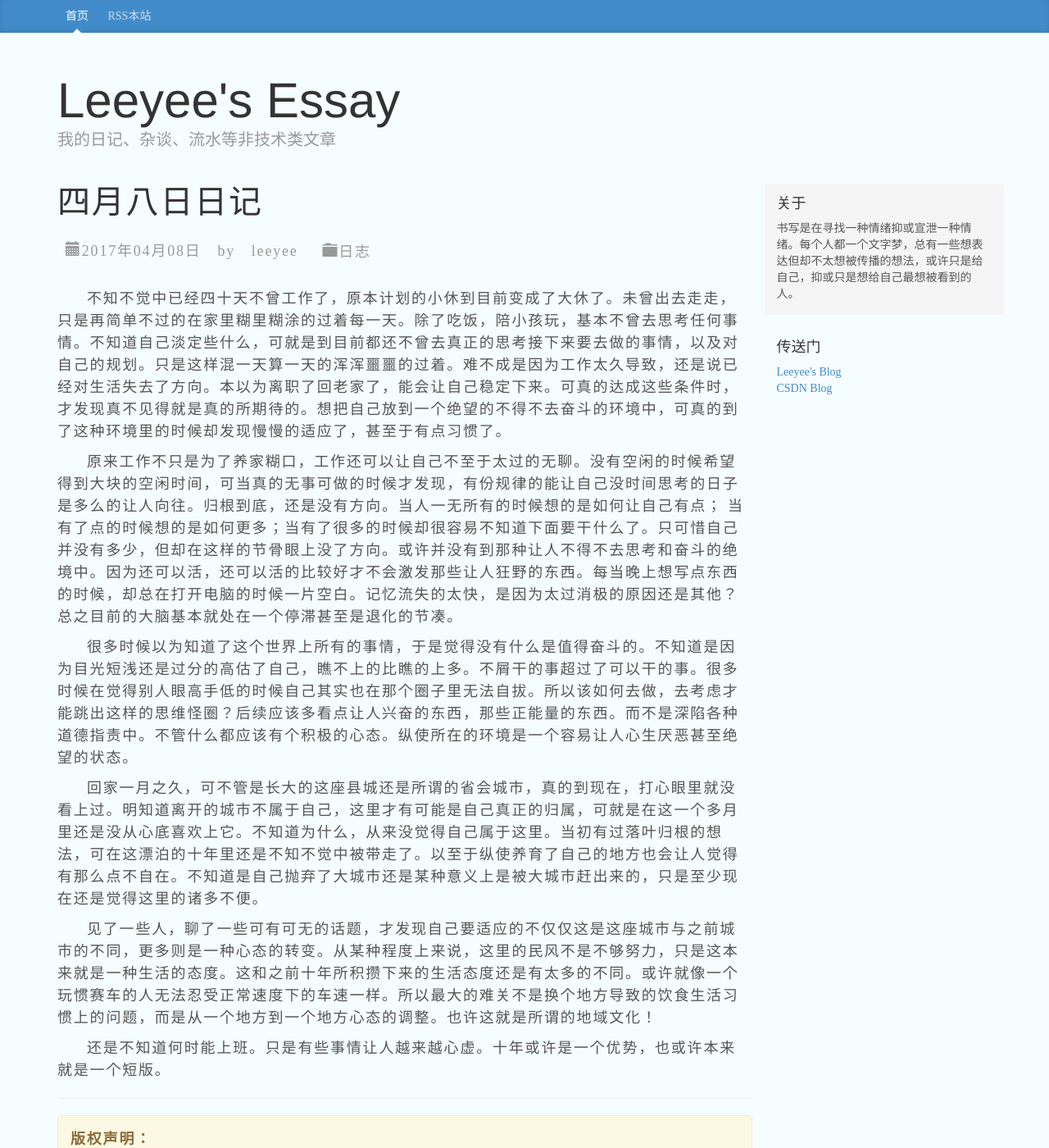
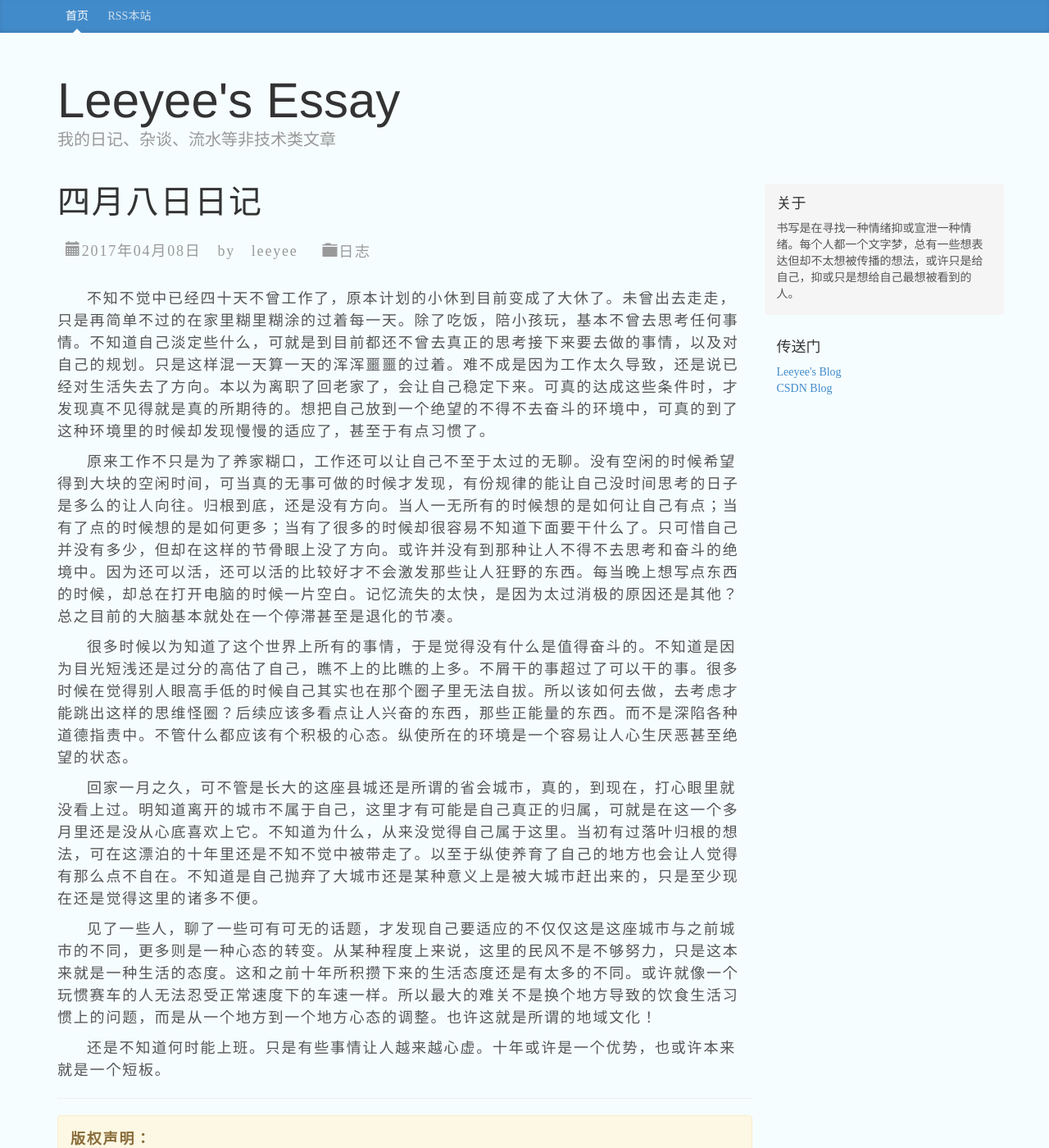
Before and after one commit to leeyee/essay, a Jekyll site: the page built from _posts/2017-04-08-April-8-diary.md, in a window 1280 px wide and 1400 px high. Shown: the whole window at 82% size. Built offline with Jekyll 4.4.1, drawn with Linux system fonts in a browser that asks for light colours; nearby versions of some CDN libraries; comment, search, counter and statistics services are not loaded.

Commit message:
add new article

```diff
--- a/_posts/2017-04-08-April-8-diary.md
+++ b/_posts/2017-04-08-April-8-diary.md
@@ -5,14 +5,14 @@
 category: 日志
 ---
 
-不知不觉中已经四十天不曾工作了，原本计划的小休到目前变成了大休了。未曾出去走走，只是再简单不过的在家里糊里糊涂的过着每一天。除了吃饭，陪小孩玩，基本不曾去思考任何事情。不知道自己淡定些什么，可就是到目前都还不曾去真正的思考接下来要去做的事情，以及对自己的规划。只是这样混一天算一天的浑浑噩噩的过着。难不成是因为工作太久导致，还是说已经对生活失去了方向。本以为离职了回老家了，能会让自己稳定下来。可真的达成这些条件时，才发现真不见得就是真的所期待的。想把自己放到一个绝望的不得不去奋斗的环境中，可真的到了这种环境里的时候却发现慢慢的适应了，甚至于有点习惯了。
+不知不觉中已经四十天不曾工作了，原本计划的小休到目前变成了大休了。未曾出去走走，只是再简单不过的在家里糊里糊涂的过着每一天。除了吃饭，陪小孩玩，基本不曾去思考任何事情。不知道自己淡定些什么，可就是到目前都还不曾去真正的思考接下来要去做的事情，以及对自己的规划。只是这样混一天算一天的浑浑噩噩的过着。难不成是因为工作太久导致，还是说已经对生活失去了方向。本以为离职了回老家了，会让自己稳定下来。可真的达成这些条件时，才发现真不见得就是真的所期待的。想把自己放到一个绝望的不得不去奋斗的环境中，可真的到了这种环境里的时候却发现慢慢的适应了，甚至于有点习惯了。
 
-原来工作不只是为了养家糊口，工作还可以让自己不至于太过的无聊。没有空闲的时候希望得到大块的空闲时间，可当真的无事可做的时候才发现，有份规律的能让自己没时间思考的日子是多么的让人向往。归根到底，还是没有方向。当人一无所有的时候想的是如何让自己有点； 当有了点的时候想的是如何更多；当有了很多的时候却很容易不知道下面要干什么了。只可惜自己并没有多少，但却在这样的节骨眼上没了方向。或许并没有到那种让人不得不去思考和奋斗的绝境中。因为还可以活，还可以活的比较好才不会激发那些让人狂野的东西。每当晚上想写点东西的时候，却总在打开电脑的时候一片空白。记忆流失的太快，是因为太过消极的原因还是其他？总之目前的大脑基本就处在一个停滞甚至是退化的节凑。
+原来工作不只是为了养家糊口，工作还可以让自己不至于太过的无聊。没有空闲的时候希望得到大块的空闲时间，可当真的无事可做的时候才发现，有份规律的能让自己没时间思考的日子是多么的让人向往。归根到底，还是没有方向。当人一无所有的时候想的是如何让自己有点；当有了点的时候想的是如何更多；当有了很多的时候却很容易不知道下面要干什么了。只可惜自己并没有多少，但却在这样的节骨眼上没了方向。或许并没有到那种让人不得不去思考和奋斗的绝境中。因为还可以活，还可以活的比较好才不会激发那些让人狂野的东西。每当晚上想写点东西的时候，却总在打开电脑的时候一片空白。记忆流失的太快，是因为太过消极的原因还是其他？总之目前的大脑基本就处在一个停滞甚至是退化的节凑。
 
 很多时候以为知道了这个世界上所有的事情，于是觉得没有什么是值得奋斗的。不知道是因为目光短浅还是过分的高估了自己，瞧不上的比瞧的上多。不屑干的事超过了可以干的事。很多时候在觉得别人眼高手低的时候自己其实也在那个圈子里无法自拔。所以该如何去做，去考虑才能跳出这样的思维怪圈？后续应该多看点让人兴奋的东西，那些正能量的东西。而不是深陷各种道德指责中。不管什么都应该有个积极的心态。纵使所在的环境是一个容易让人心生厌恶甚至绝望的状态。
 
-回家一月之久，可不管是长大的这座县城还是所谓的省会城市，真的到现在，打心眼里就没看上过。明知道离开的城市不属于自己，这里才有可能是自己真正的归属，可就是在这一个多月里还是没从心底喜欢上它。不知道为什么，从来没觉得自己属于这里。当初有过落叶归根的想法，可在这漂泊的十年里还是不知不觉中被带走了。以至于纵使养育了自己的地方也会让人觉得有那么点不自在。不知道是自己抛弃了大城市还是某种意义上是被大城市赶出来的，只是至少现在还是觉得这里的诸多不便。
+回家一月之久，可不管是长大的这座县城还是所谓的省会城市，真的，到现在，打心眼里就没看上过。明知道离开的城市不属于自己，这里才有可能是自己真正的归属，可就是在这一个多月里还是没从心底喜欢上它。不知道为什么，从来没觉得自己属于这里。当初有过落叶归根的想法，可在这漂泊的十年里还是不知不觉中被带走了。以至于纵使养育了自己的地方也会让人觉得有那么点不自在。不知道是自己抛弃了大城市还是某种意义上是被大城市赶出来的，只是至少现在还是觉得这里的诸多不便。
 
 见了一些人，聊了一些可有可无的话题，才发现自己要适应的不仅仅这是这座城市与之前城市的不同，更多则是一种心态的转变。从某种程度上来说，这里的民风不是不够努力，只是这本来就是一种生活的态度。这和之前十年所积攒下来的生活态度还是有太多的不同。或许就像一个玩惯赛车的人无法忍受正常速度下的车速一样。所以最大的难关不是换个地方导致的饮食生活习惯上的问题，而是从一个地方到一个地方心态的调整。也许这就是所谓的地域文化！
 
-还是不知道何时能上班。只是有些事情让人越来越心虚。十年或许是一个优势，也或许本来就是一个短版。
+还是不知道何时能上班。只是有些事情让人越来越心虚。十年或许是一个优势，也或许本来就是一个短板。
```
Also changed, not shown: _posts/2017-04-28-April-28-diary.md (added, +30 -0 lines).
